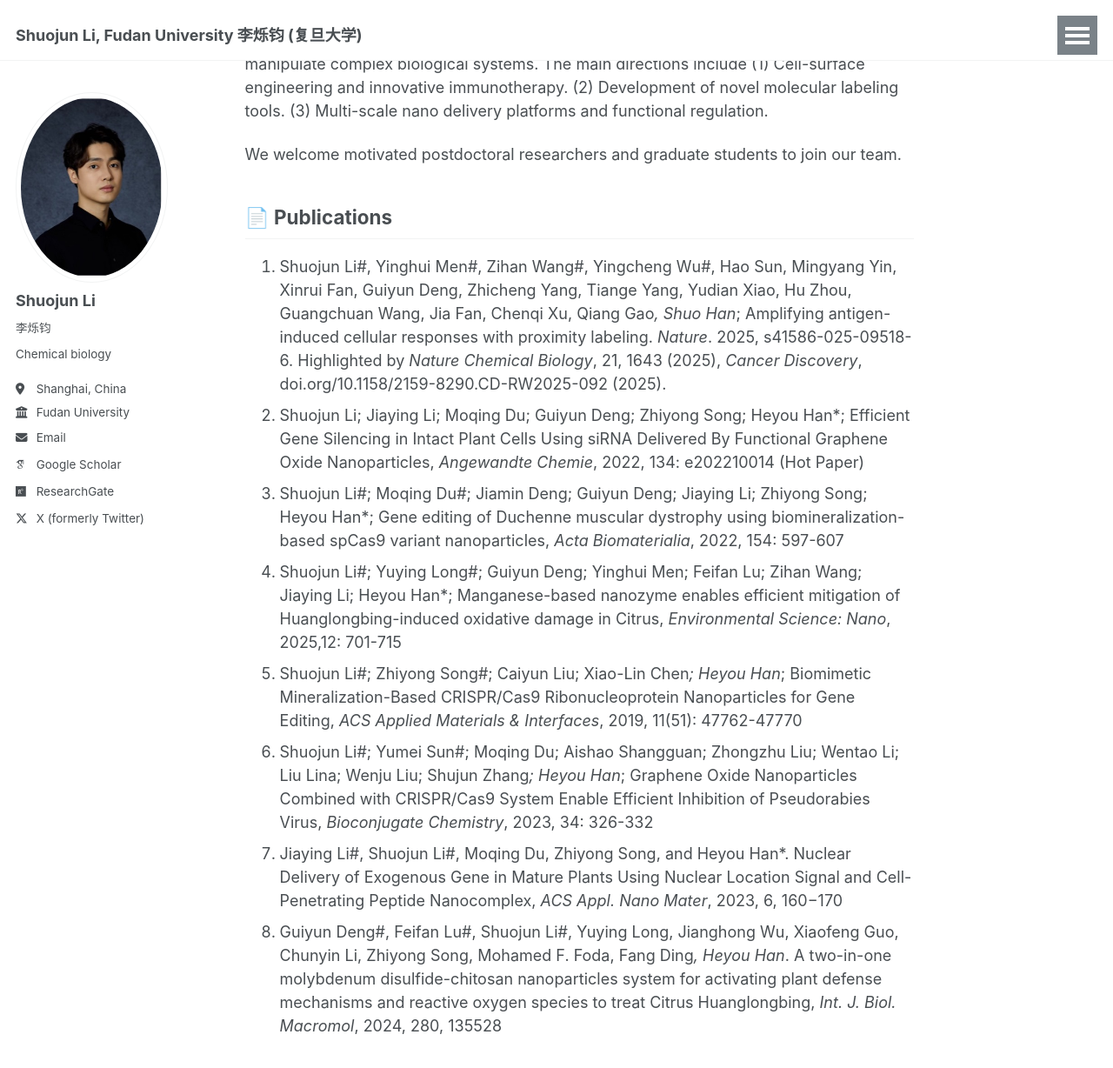
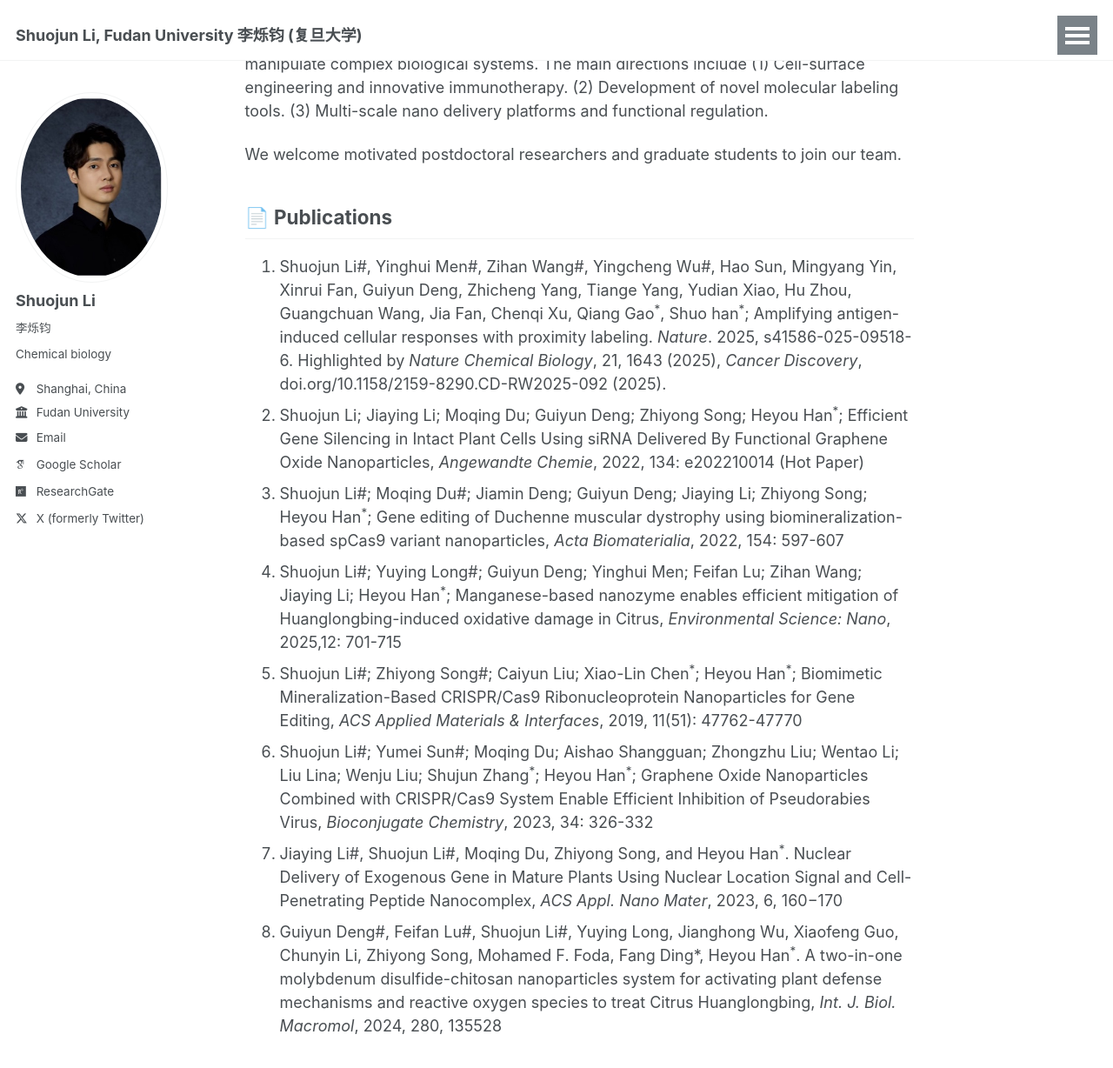
Before and after one commit to shuojunli/shuojunli.github.io, a Jekyll site: the page built from _pages/about.md, in a window 1280 px wide and 1400 px high, scrolled down 453 px. Shown: the top 1228 px of the window at 87% size. Built offline with Jekyll 4.4.1, drawn with Linux system fonts in a browser that asks for light colours; some web fonts are replaced.

```diff
--- a/_pages/about.md
+++ b/_pages/about.md
@@ -23,12 +23,12 @@ We welcome motivated postdoctoral researchers and graduate students to join our
 
 ## 📄 Publications
 
-1. Shuojun Li#, Yinghui Men#, Zihan Wang#, Yingcheng Wu#, Hao Sun, Mingyang Yin, Xinrui Fan, Guiyun Deng, Zhicheng Yang, Tiange Yang, Yudian Xiao, Hu Zhou, Guangchuan Wang, Jia Fan, Chenqi Xu, Qiang Gao*, Shuo Han*; Amplifying antigen-induced cellular responses with proximity labeling. <i>Nature</i>. 2025, s41586-025-09518-6.
+1. Shuojun Li#, Yinghui Men#, Zihan Wang#, Yingcheng Wu#, Hao Sun, Mingyang Yin, Xinrui Fan, Guiyun Deng, Zhicheng Yang, Tiange Yang, Yudian Xiao, Hu Zhou, Guangchuan Wang, Jia Fan, Chenqi Xu, Qiang Gao<sup>*</sup>, Shuo han<sup>*</sup>; Amplifying antigen-induced cellular responses with proximity labeling. <i>Nature</i>. 2025, s41586-025-09518-6.
 Highlighted by <i>Nature Chemical Biology</i>, 21, 1643 (2025), <i>Cancer Discovery</i>, doi.org/10.1158/2159-8290.CD-RW2025-092 (2025).
-2. Shuojun Li; Jiaying Li; Moqing Du; Guiyun Deng; Zhiyong Song; Heyou Han*; Efficient Gene Silencing in Intact Plant Cells Using siRNA Delivered By Functional Graphene Oxide Nanoparticles, <i>Angewandte Chemie</i>, 2022, 134: e202210014 (Hot Paper)
-3. Shuojun Li#; Moqing Du#; Jiamin Deng; Guiyun Deng; Jiaying Li; Zhiyong Song; Heyou Han*; Gene editing of Duchenne muscular dystrophy using biomineralization-based spCas9 variant nanoparticles, <i>Acta Biomaterialia</i>, 2022, 154: 597-607
-4. Shuojun Li#; Yuying Long#; Guiyun Deng; Yinghui Men; Feifan Lu; Zihan Wang; Jiaying Li; Heyou Han*; Manganese-based nanozyme enables efficient mitigation of Huanglongbing-induced oxidative damage in Citrus, <i>Environmental Science: Nano</i>, 2025,12: 701-715
-5. Shuojun Li#; Zhiyong Song#; Caiyun Liu; Xiao-Lin Chen*; Heyou Han*; Biomimetic Mineralization-Based CRISPR/Cas9 Ribonucleoprotein Nanoparticles for Gene Editing, <i>ACS Applied Materials & Interfaces</i>, 2019, 11(51): 47762-47770
-6. Shuojun Li#; Yumei Sun#; Moqing Du; Aishao Shangguan; Zhongzhu Liu; Wentao Li; Liu Lina; Wenju Liu; Shujun Zhang*; Heyou Han*; Graphene Oxide Nanoparticles Combined with CRISPR/Cas9 System Enable Efficient Inhibition of Pseudorabies Virus, <i>Bioconjugate Chemistry</i>, 2023, 34: 326-332
-7. Jiaying Li#, Shuojun Li#, Moqing Du, Zhiyong Song, and Heyou Han*. Nuclear Delivery of Exogenous Gene in Mature Plants Using Nuclear Location Signal and Cell-Penetrating Peptide Nanocomplex, <i>ACS Appl. Nano Mater</i>, 2023, 6, 160−170
-8. Guiyun Deng#, Feifan Lu#, Shuojun Li#, Yuying Long, Jianghong Wu, Xiaofeng Guo, Chunyin Li, Zhiyong Song, Mohamed F. Foda, Fang Ding*, Heyou Han*. A two-in-one molybdenum disulfide-chitosan nanoparticles system for activating plant defense mechanisms and reactive oxygen species to treat Citrus Huanglongbing, <i>Int. J. Biol. Macromol</i>, 2024, 280, 135528
+2. Shuojun Li; Jiaying Li; Moqing Du; Guiyun Deng; Zhiyong Song; Heyou Han<sup>*</sup>; Efficient Gene Silencing in Intact Plant Cells Using siRNA Delivered By Functional Graphene Oxide Nanoparticles, <i>Angewandte Chemie</i>, 2022, 134: e202210014 (Hot Paper)
+3. Shuojun Li#; Moqing Du#; Jiamin Deng; Guiyun Deng; Jiaying Li; Zhiyong Song; Heyou Han<sup>*</sup>; Gene editing of Duchenne muscular dystrophy using biomineralization-based spCas9 variant nanoparticles, <i>Acta Biomaterialia</i>, 2022, 154: 597-607
+4. Shuojun Li#; Yuying Long#; Guiyun Deng; Yinghui Men; Feifan Lu; Zihan Wang; Jiaying Li; Heyou Han<sup>*</sup>; Manganese-based nanozyme enables efficient mitigation of Huanglongbing-induced oxidative damage in Citrus, <i>Environmental Science: Nano</i>, 2025,12: 701-715
+5. Shuojun Li#; Zhiyong Song#; Caiyun Liu; Xiao-Lin Chen<sup>*</sup>; Heyou Han<sup>*</sup>; Biomimetic Mineralization-Based CRISPR/Cas9 Ribonucleoprotein Nanoparticles for Gene Editing, <i>ACS Applied Materials & Interfaces</i>, 2019, 11(51): 47762-47770
+6. Shuojun Li#; Yumei Sun#; Moqing Du; Aishao Shangguan; Zhongzhu Liu; Wentao Li; Liu Lina; Wenju Liu; Shujun Zhang<sup>*</sup>; Heyou Han<sup>*</sup>; Graphene Oxide Nanoparticles Combined with CRISPR/Cas9 System Enable Efficient Inhibition of Pseudorabies Virus, <i>Bioconjugate Chemistry</i>, 2023, 34: 326-332
+7. Jiaying Li#, Shuojun Li#, Moqing Du, Zhiyong Song, and Heyou Han<sup>*</sup>. Nuclear Delivery of Exogenous Gene in Mature Plants Using Nuclear Location Signal and Cell-Penetrating Peptide Nanocomplex, <i>ACS Appl. Nano Mater</i>, 2023, 6, 160−170
+8. Guiyun Deng#, Feifan Lu#, Shuojun Li#, Yuying Long, Jianghong Wu, Xiaofeng Guo, Chunyin Li, Zhiyong Song, Mohamed F. Foda, Fang Ding*, Heyou Han<sup>*</sup>. A two-in-one molybdenum disulfide-chitosan nanoparticles system for activating plant defense mechanisms and reactive oxygen species to treat Citrus Huanglongbing, <i>Int. J. Biol. Macromol</i>, 2024, 280, 135528
```
